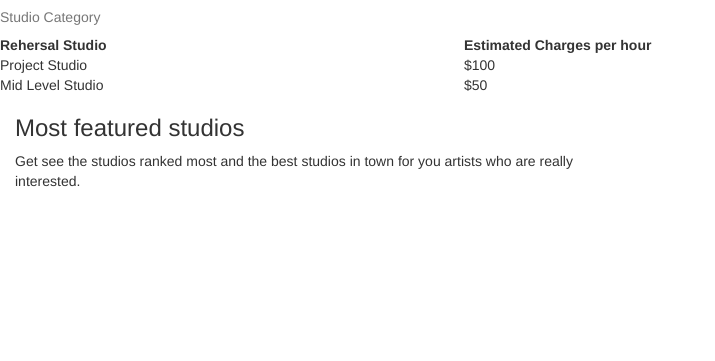
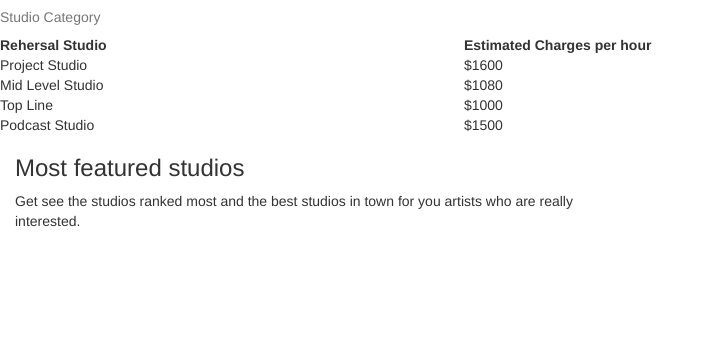
Before and after one commit to Grantone/Record-Studio, a Django app: template recordstudio/studio/templates/studio.html in a window 1280 px wide. Shown: the part 439-800 px from the top of the page, without its empty margins (0-715 px from the left). Run offline with Django 3.2, Linux system fonts and the light colour scheme; the template is opened without the code that fills it, so the values that code supplies are empty; parts of the project's set-up code (start-up, migrations or seed data) failed here and were passed over; some libraries are stand-ins or nearby versions.

Commit message:
modified templates

```diff
--- a/recordstudio/studio/templates/studio.html
+++ b/recordstudio/studio/templates/studio.html
@@ -34,11 +34,19 @@
     </tr>
     <tr>
       <td>Project Studio</td>
-      <td>$100</td>
+      <td>$1600</td>
     </tr>
     <tr>
       <td>Mid Level Studio</td>
-      <td>$50</td>
+      <td>$1080</td>
+    </tr>
+    <tr>
+      <td>Top Line</td>
+      <td>$1000</td>
+    </tr>
+    <tr>
+      <td>Podcast Studio</td>
+      <td>$1500</td>
     </tr>
   </table>
 
```
